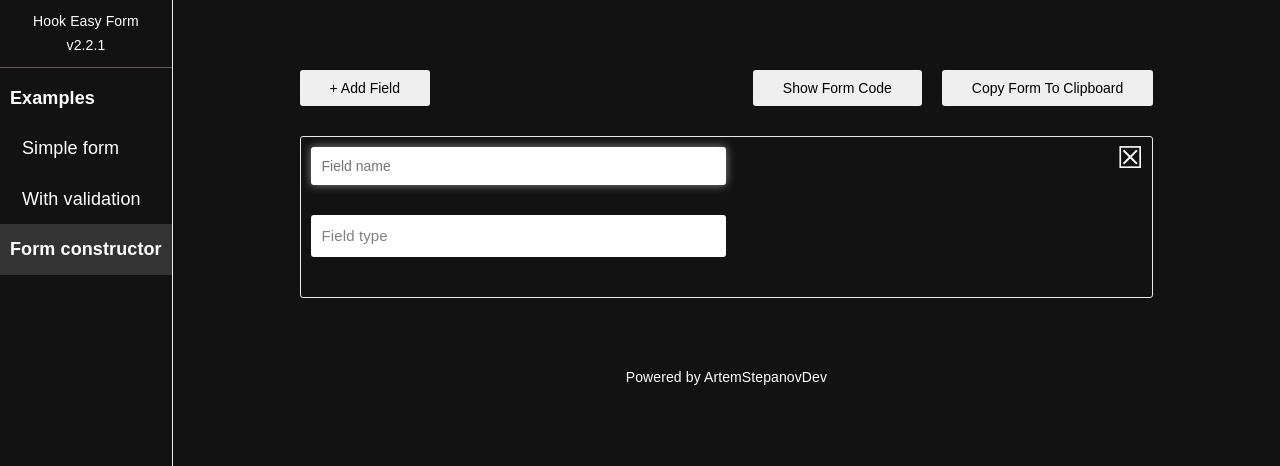
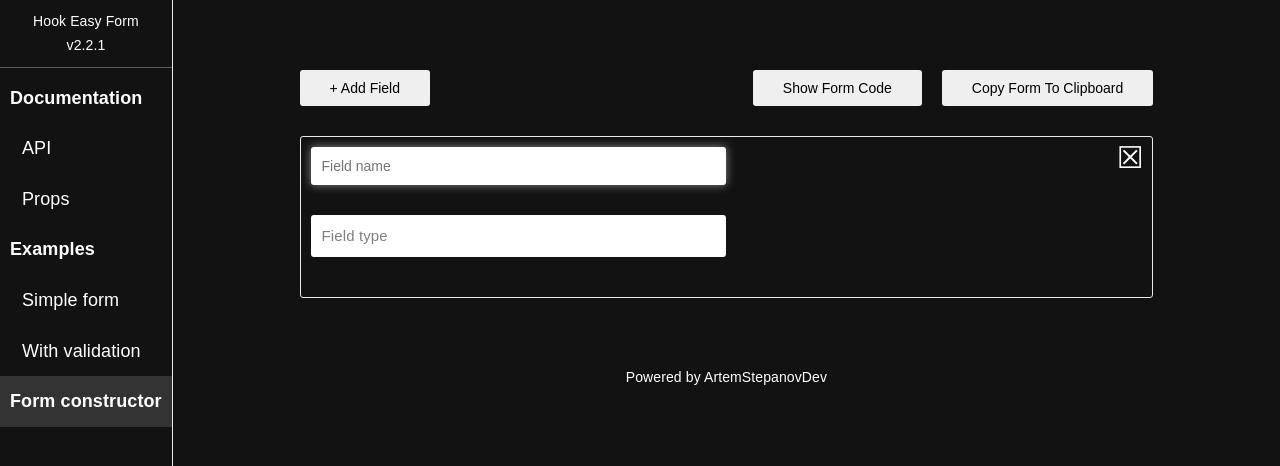
Before and after one commit to EntonyStark/hook-forms, a Next.js app: page /constructor in a window 1280 px wide. Shown: the top 466 px of the page. Built offline with nearby package versions, Linux system fonts and the light colour scheme.

Commit message:
master add doc pages

```diff
--- a/constants/index.js
+++ b/constants/index.js
@@ -4,6 +4,10 @@ export const URLS = {
   examples: {
     simple: '/examples/simple',
     validation: '/examples/validation',
+  },
+  doc: {
+    api: '/doc/api',
+    props: '/doc/props',
   },
 };
 
--- a/layouts/work-layout.js
+++ b/layouts/work-layout.js
@@ -7,6 +7,15 @@ import { Footer } from '../components/footer/footer';
 import styles from './work-layout.module.scss';
 
 const navItems = [
+  {
+    id: 'doc', title: 'Documentation', nested: false, link: false,
+  },
+  {
+    id: 'api', title: 'API', nested: true, link: URLS.doc.api,
+  },
+  {
+    id: 'props', title: 'Props', nested: true, link: URLS.doc.props,
+  },
   {
     id: 'examples', title: 'Examples', nested: false, link: false,
   },
--- /dev/null
+++ b/pages/doc/api.js
@@ -0,0 +1,3 @@
+import { WorkLayout } from '../../layouts/work-layout';
+
+export default () => <WorkLayout>api</WorkLayout>;
--- /dev/null
+++ b/pages/doc/props.js
@@ -0,0 +1,4 @@
+import { WorkLayout } from '../../layouts/work-layout';
+
+
+export default () => <WorkLayout>this.props</WorkLayout>;
```
Also changed, not shown: pages/index.js (+6 -4 lines).
